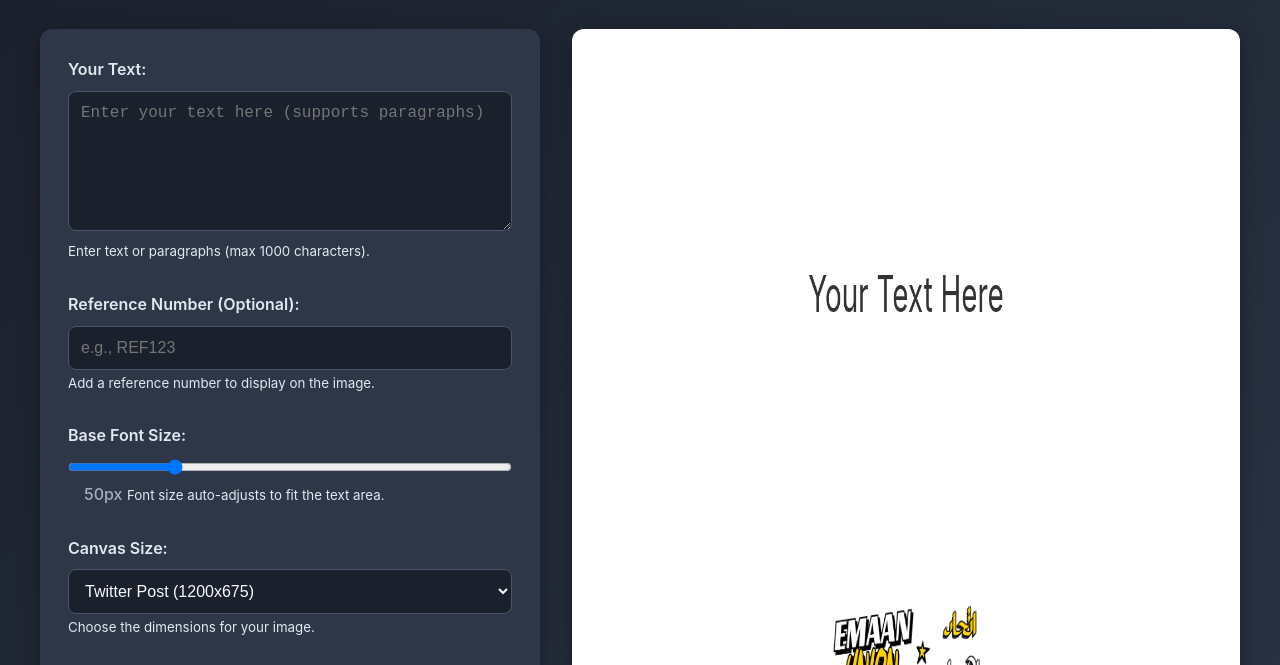
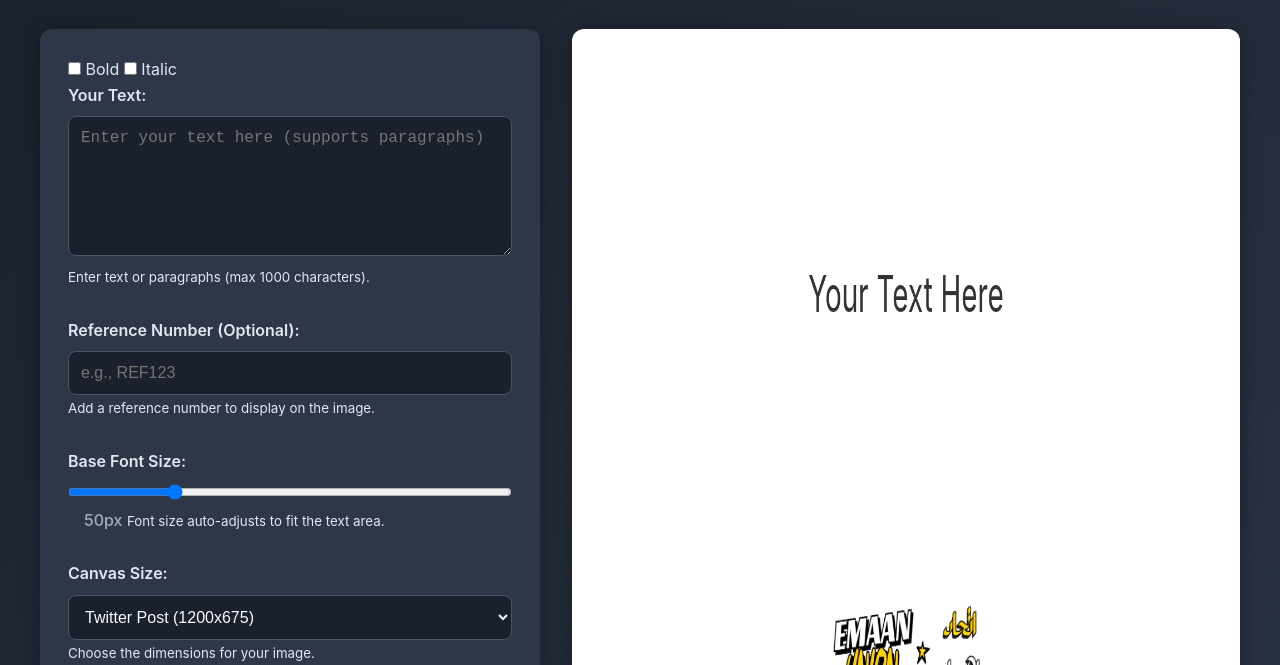
Before and after one commit to shaazkazi/tweetz2, a plain HTML site: page index.html in a window 1280 px wide. Shown: the part 123-788 px from the top of the page. Drawn offline with Linux system fonts and the light colour scheme.

Commit message:
Update index.html

```diff
--- a/index.html
+++ b/index.html
@@ -17,6 +17,14 @@
         <section class="form-section" aria-labelledby="form-heading">
             <h2 id="form-heading" class="visually-hidden">Image Generation Options</h2>
             <form>
+                <div class="font-style-controls">
+                    <label for="font-bold">
+                        <input type="checkbox" id="font-bold"> Bold
+                    </label>
+                    <label for="font-italic">
+                        <input type="checkbox" id="font-italic"> Italic
+                    </label>
+                </div>
                 <div class="input-group">
                     <label for="text-input">Your Text:</label>
                     <textarea id="text-input" placeholder="Enter your text here (supports paragraphs)" aria-describedby="text-hint"></textarea>
@@ -28,7 +36,6 @@
                     <input type="text" id="reference-number" placeholder="e.g., REF123" aria-describedby="ref-hint">
                     <small id="ref-hint">Add a reference number to display on the image.</small>
                 </div>
-
                 <div class="input-group">
                     <label for="font-size">Base Font Size:</label>
                     <input type="range" id="font-size" min="20" max="150" value="50" aria-valuemin="20" aria-valuemax="150" aria-valuenow="50">
```
